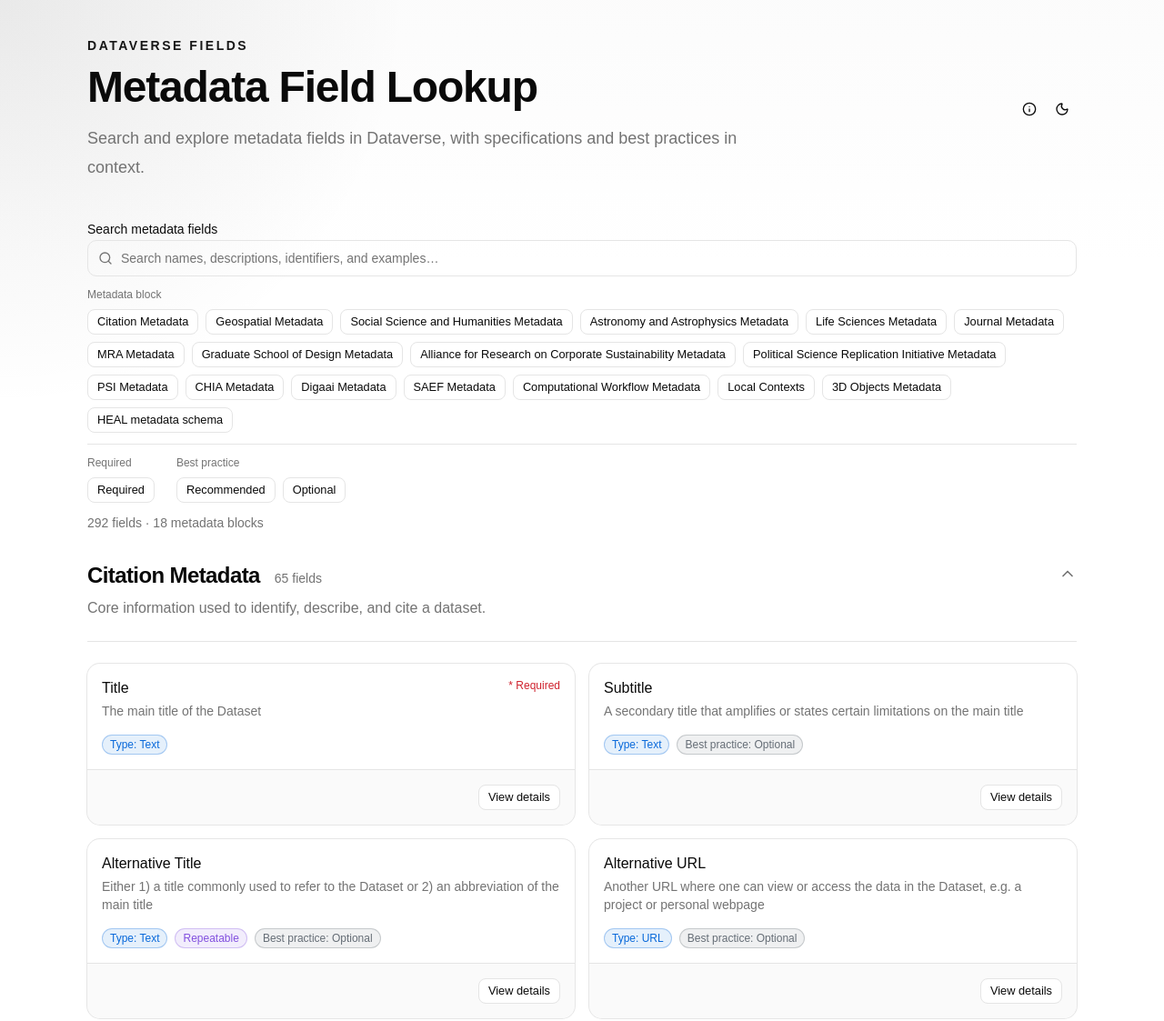
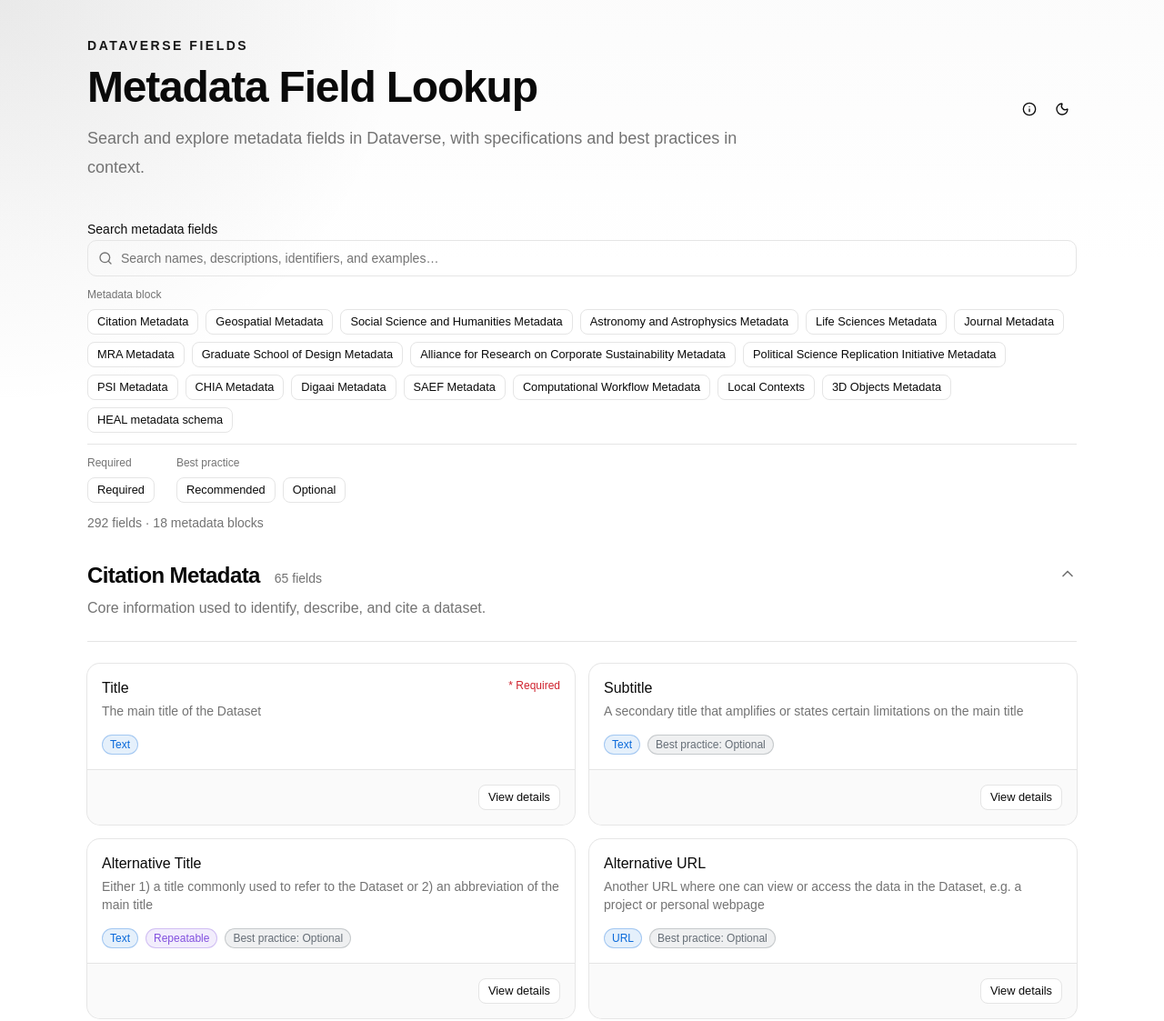
Before and after one commit to kenlhlui/dv-fields-lookup, an Astro site: page / in a window 1280 px wide. Shown: the top 1123 px of the page at 91% size. Built offline with nearby package versions, Linux system fonts and the light colour scheme; Astro itself is replaced by a stand-in of ours.

Commit message:
feat: remove the prefix 'Type' in type badges

```diff
--- a/src/components/dictionary/FieldCard.tsx
+++ b/src/components/dictionary/FieldCard.tsx
@@ -75,7 +75,7 @@
           variant="outline"
           className={cn('h-auto max-w-full whitespace-normal break-words text-left', badgeColor.type)}
         >
-          Type: {field.type}
+          {field.type}
         </Badge>
         {field.repeatable && (
           <Badge
```
